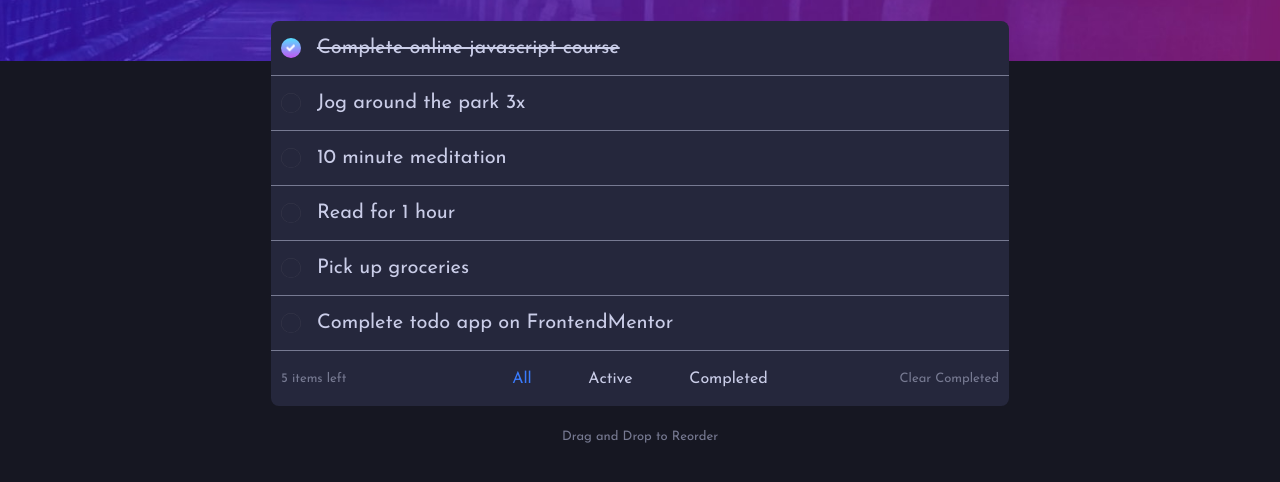
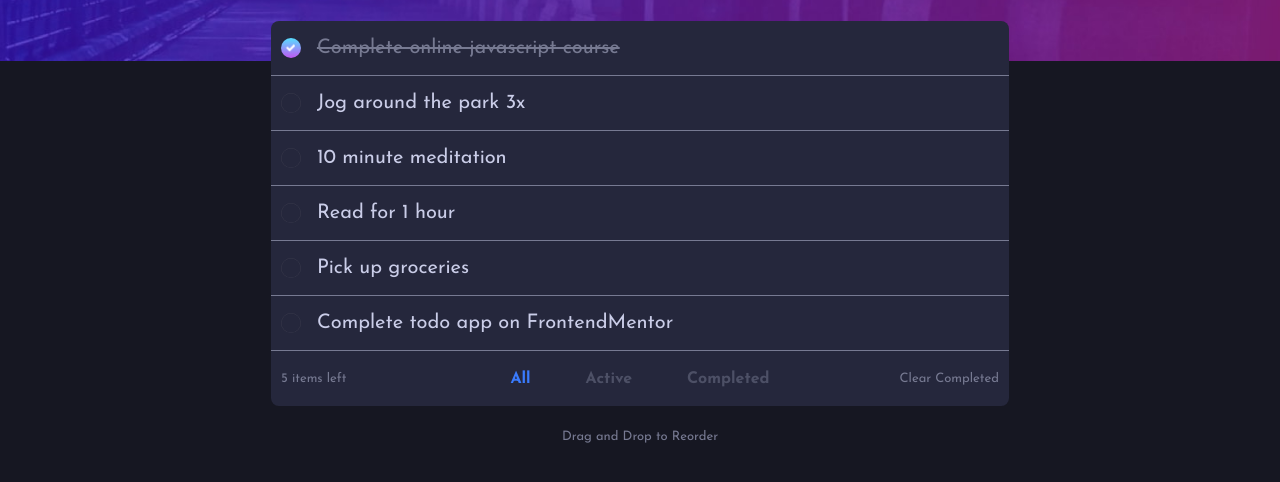
Before and after one commit to abhik-b/frontend-challenge-3, a plain HTML site: page index.html in a window 1280 px wide. Shown: the part 164-646 px from the top of the page. Drawn offline with nearby package versions, Linux system fonts and the light colour scheme.

Commit message:
fixed bug

```diff
--- a/newTodo.js
+++ b/newTodo.js
@@ -1,4 +1,4 @@
-function newTodo(value, checked = false) {
+function newTodo(value, completed = false) {
   const todo = document.createElement("div");
   const todoText = document.createElement("p");
   const todoCheckBox = document.createElement("input");
@@ -8,22 +8,21 @@ function newTodo(value, checked = false) {
   todoText.textContent = value;
   todoCheckBox.type = "checkbox";
   todoCheckBox.id = `${value.replace(/\s+/g, "")}`;
+  todoCheckBox.name = `${value.replace(/\s+/g, "")}`;
   todoCheckBox.title = "checkbox";
-  todoCheckBox.checked = checked;
+  todoCheckBox.checked = completed;
   todoCheckBoxLabel.htmlFor = `${value.replace(/\s+/g, "")}`;
 
   todoCheckBoxLabel.addEventListener("click", function (e) {
     if (todoCheckBox.checked) {
-      todoCheckBox.checked = false;
-      todoText.style.textDecoration = "none";
+      todoText.classList.remove("strikethrough");
       todoCheckBoxLabel.classList.remove("active");
       updateTodos(value, false);
       countComplted();
     } else {
       updateTodos(value, true);
       countComplted();
-      todoCheckBox.checked = true;
-      todoText.style.textDecoration = "line-through";
+      todoText.classList.add("strikethrough");
       todoCheckBoxLabel.classList.add("active");
     }
   });
@@ -39,9 +38,9 @@ function newTodo(value, checked = false) {
 
   todo.classList.add("todo");
   todoCheckBoxLabel.classList.add("circle");
-  if (checked) {
+  if (todoCheckBox.checked) {
     todoCheckBoxLabel.classList.add("active");
-    todoText.style.textDecoration = "line-through";
+    todoText.classList.add("strikethrough");
   }
   todoCross.classList.add("cross");
 
@@ -64,7 +63,7 @@ function isBefore(elem1, el2) {
 }
 
 // pure js dragging for pointer devices
-// todo.draggable = true;
+//todo.draggable = true;
 // todo.addEventListener("dragstart", (e) => {
 //   e.dataTransfer.effectAllowed = "move";
 //   elem = e.target;
--- a/style.css
+++ b/style.css
@@ -207,6 +207,7 @@ main {
 }
 .remarks div {
   padding: 0 10px;
+  transition: 0.5s;
 }
 .remarks p {
   width: 100%;
@@ -222,10 +223,14 @@ main {
   justify-content: space-evenly;
   align-items: center;
   border-radius: 8px;
+  color: hsl(233, 14%, 35%);
+  font-weight: 700;
+  transition: 0.5s;
 }
 .filters div:hover,
 .remarks div:not(.filters):hover {
-  font-weight: bold;
+  color: hsl(234, 11%, 52%);
+  font-weight: 900;
 }
 .filterActive {
   color: hsl(220, 98%, 61%);
@@ -239,6 +244,11 @@ main {
   margin-top: 110px;
   text-align: center;
 }
+.strikethrough {
+  color: hsl(234, 11%, 52%);
+  text-decoration: line-through;
+}
+
 @media screen and (min-width: 800px) {
   body {
     --top-img: url("./images/bg-desktop-dark.jpg");
```
